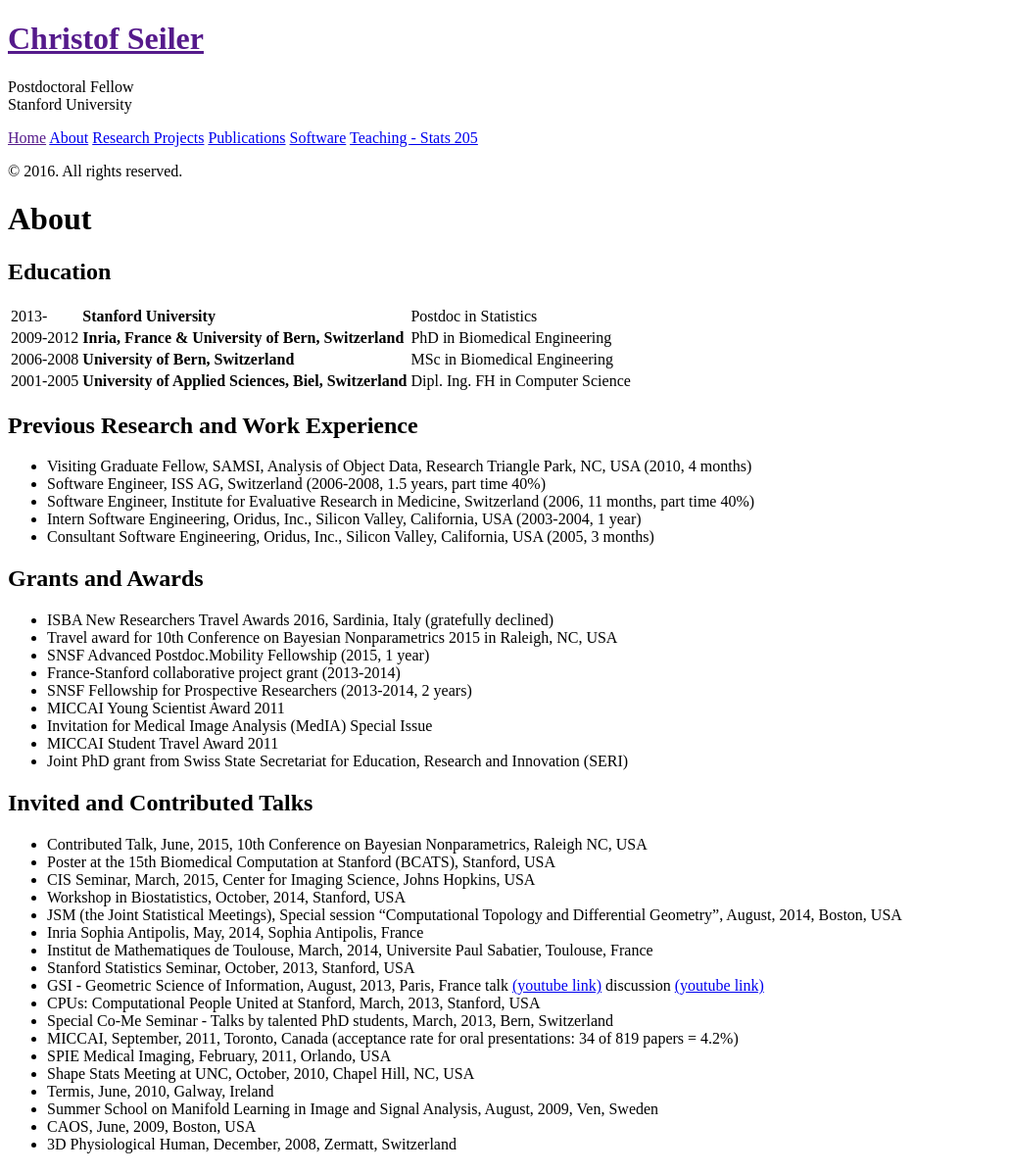
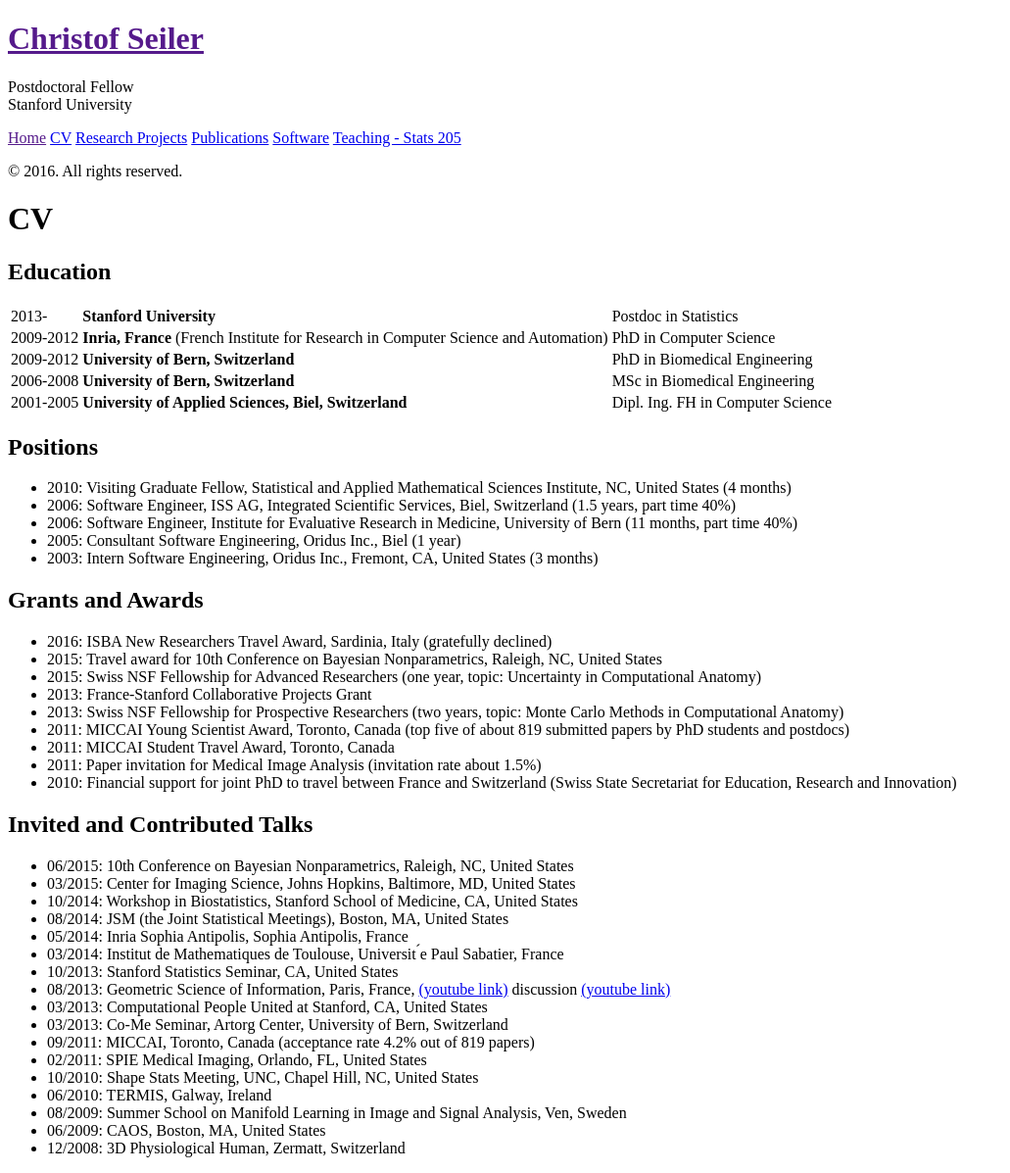
Before and after one commit to ChristofSeiler/ChristofSeiler.github.io, a Jekyll site: the page built from about.md, in a window 1280 px wide. Shown: the whole page at 98% size, without its empty margins (0-1031 px from the left). Built offline with Jekyll 4.4.1, drawn with Linux system fonts in a browser that asks for light colours.

Commit message:
updated CV

```diff
--- a/about.md
+++ b/about.md
@@ -1,52 +1,52 @@
 ---
 layout: page
-title: About
+title: CV
 ---
 
 ## Education
 
-2013-     | **Stanford University**                                 | Postdoc in Statistics
-2009-2012 | **Inria, France & University of Bern, Switzerland**     | PhD in Biomedical Engineering
-2006-2008 | **University of Bern, Switzerland**                     | MSc in Biomedical Engineering
-2001-2005 | **University of Applied Sciences, Biel, Switzerland**   | Dipl. Ing. FH in Computer Science
+2013-     | **Stanford University**                                                                 | Postdoc in Statistics
+2009-2012 | **Inria, France** (French Institute for Research in Computer Science and Automation)    | PhD in Computer Science
+2009-2012 | **University of Bern, Switzerland**                                                     | PhD in Biomedical Engineering
+2006-2008 | **University of Bern, Switzerland**                                                     | MSc in Biomedical Engineering
+2001-2005 | **University of Applied Sciences, Biel, Switzerland**                                   | Dipl. Ing. FH in Computer Science
 
-## Previous Research and Work Experience
+## Positions
 
-* Visiting Graduate Fellow, SAMSI, Analysis of Object Data, Research Triangle Park, NC, USA (2010, 4 months)
-* Software Engineer, ISS AG, Switzerland (2006-2008, 1.5 years, part time 40%)
-* Software Engineer, Institute for Evaluative Research in Medicine, Switzerland (2006, 11 months, part time 40%)
-* Intern Software Engineering, Oridus, Inc., Silicon Valley, California, USA (2003-2004, 1 year)
-* Consultant Software Engineering, Oridus, Inc., Silicon Valley, California, USA (2005, 3 months)
+* 2010: Visiting Graduate Fellow, Statistical and Applied Mathematical Sciences Institute, NC, United States (4 months)
+* 2006: Software Engineer, ISS AG, Integrated Scientific Services, Biel, Switzerland (1.5 years, part time 40%)
+* 2006: Software Engineer, Institute for Evaluative Research in Medicine, University of Bern (11 months, part time 40%)
+* 2005: Consultant Software Engineering, Oridus Inc., Biel (1 year)
+* 2003: Intern Software Engineering, Oridus Inc., Fremont, CA, United States (3 months)
 
 ## Grants and Awards
 
-* ISBA New Researchers Travel Awards 2016, Sardinia, Italy (gratefully declined)
-* Travel award for 10th Conference on Bayesian Nonparametrics 2015 in Raleigh, NC, USA
-* SNSF Advanced Postdoc.Mobility Fellowship (2015, 1 year)
-* France-Stanford collaborative project grant (2013-2014)
-* SNSF Fellowship for Prospective Researchers (2013-2014, 2 years)
-* MICCAI Young Scientist Award 2011
-* Invitation for Medical Image Analysis (MedIA) Special Issue
-* MICCAI Student Travel Award 2011
-* Joint PhD grant from Swiss State Secretariat for Education, Research and Innovation (SERI)
+* 2016: ISBA New Researchers Travel Award, Sardinia, Italy (gratefully declined)
+* 2015: Travel award for 10th Conference on Bayesian Nonparametrics, Raleigh, NC, United States
+* 2015: Swiss NSF Fellowship for Advanced Researchers (one year, topic: Uncertainty in Computational Anatomy)
+* 2013: France-Stanford Collaborative Projects Grant
+* 2013: Swiss NSF Fellowship for Prospective Researchers (two years, topic: Monte Carlo Methods in Computational Anatomy)
+* 2011: MICCAI Young Scientist Award, Toronto, Canada (top five of about 819 submitted papers by PhD students and postdocs)
+* 2011: MICCAI Student Travel Award, Toronto, Canada
+* 2011: Paper invitation for Medical Image Analysis (invitation rate about 1.5%)
+* 2010: Financial support for joint PhD to travel between France and Switzerland (Swiss State Secretariat for Education, Research and Innovation)
 
 ## Invited and Contributed Talks
 
-* Contributed Talk, June, 2015, 10th Conference on Bayesian Nonparametrics, Raleigh NC, USA
-* Poster at the 15th Biomedical Computation at Stanford (BCATS), Stanford, USA
-* CIS Seminar, March, 2015, Center for Imaging Science, Johns Hopkins, USA
-* Workshop in Biostatistics, October, 2014, Stanford, USA
-* JSM (the Joint Statistical Meetings), Special session "Computational Topology and Differential Geometry", August, 2014, Boston, USA
-* Inria Sophia Antipolis, May, 2014, Sophia Antipolis, France
-* Institut de Mathematiques de Toulouse, March, 2014, Universite Paul Sabatier, Toulouse, France
-* Stanford Statistics Seminar, October, 2013, Stanford, USA
-* GSI - Geometric Science of Information, August, 2013, Paris, France talk [(youtube link)](https://www.youtube.com/watch?v=KZO-EaJ6Qrc) discussion [(youtube link)](https://www.youtube.com/watch?v=B22UeW_wOpg)
-* CPUs: Computational People United at Stanford, March, 2013, Stanford, USA
-* Special Co-Me Seminar - Talks by talented PhD students, March, 2013, Bern, Switzerland
-* MICCAI, September, 2011, Toronto, Canada (acceptance rate for oral presentations: 34 of 819 papers = 4.2%)
-* SPIE Medical Imaging, February, 2011, Orlando, USA
-* Shape Stats Meeting at UNC, October, 2010, Chapel Hill, NC, USA
-* Termis, June, 2010, Galway, Ireland
-* Summer School on Manifold Learning in Image and Signal Analysis, August, 2009, Ven, Sweden
-* CAOS, June, 2009, Boston, USA
-* 3D Physiological Human, December, 2008, Zermatt, Switzerland
+* 06/2015: 10th Conference on Bayesian Nonparametrics, Raleigh, NC, United States
+* 03/2015: Center for Imaging Science, Johns Hopkins, Baltimore, MD, United States
+* 10/2014: Workshop in Biostatistics, Stanford School of Medicine, CA, United States
+* 08/2014: JSM (the Joint Statistical Meetings), Boston, MA, United States
+* 05/2014: Inria Sophia Antipolis, Sophia Antipolis, France
+* 03/2014: Institut de Mathematiques de Toulouse, Universit ́e Paul Sabatier, France
+* 10/2013: Stanford Statistics Seminar, CA, United States
+* 08/2013: Geometric Science of Information, Paris, France, [(youtube link)](https://www.youtube.com/watch?v=KZO-EaJ6Qrc) discussion [(youtube link)](https://www.youtube.com/watch?v=B22UeW_wOpg)
+* 03/2013: Computational People United at Stanford, CA, United States
+* 03/2013: Co-Me Seminar, Artorg Center, University of Bern, Switzerland
+* 09/2011: MICCAI, Toronto, Canada (acceptance rate 4.2% out of 819 papers)
+* 02/2011: SPIE Medical Imaging, Orlando, FL, United States
+* 10/2010: Shape Stats Meeting, UNC, Chapel Hill, NC, United States
+* 06/2010: TERMIS, Galway, Ireland
+* 08/2009: Summer School on Manifold Learning in Image and Signal Analysis, Ven, Sweden
+* 06/2009: CAOS, Boston, MA, United States
+* 12/2008: 3D Physiological Human, Zermatt, Switzerland
```
